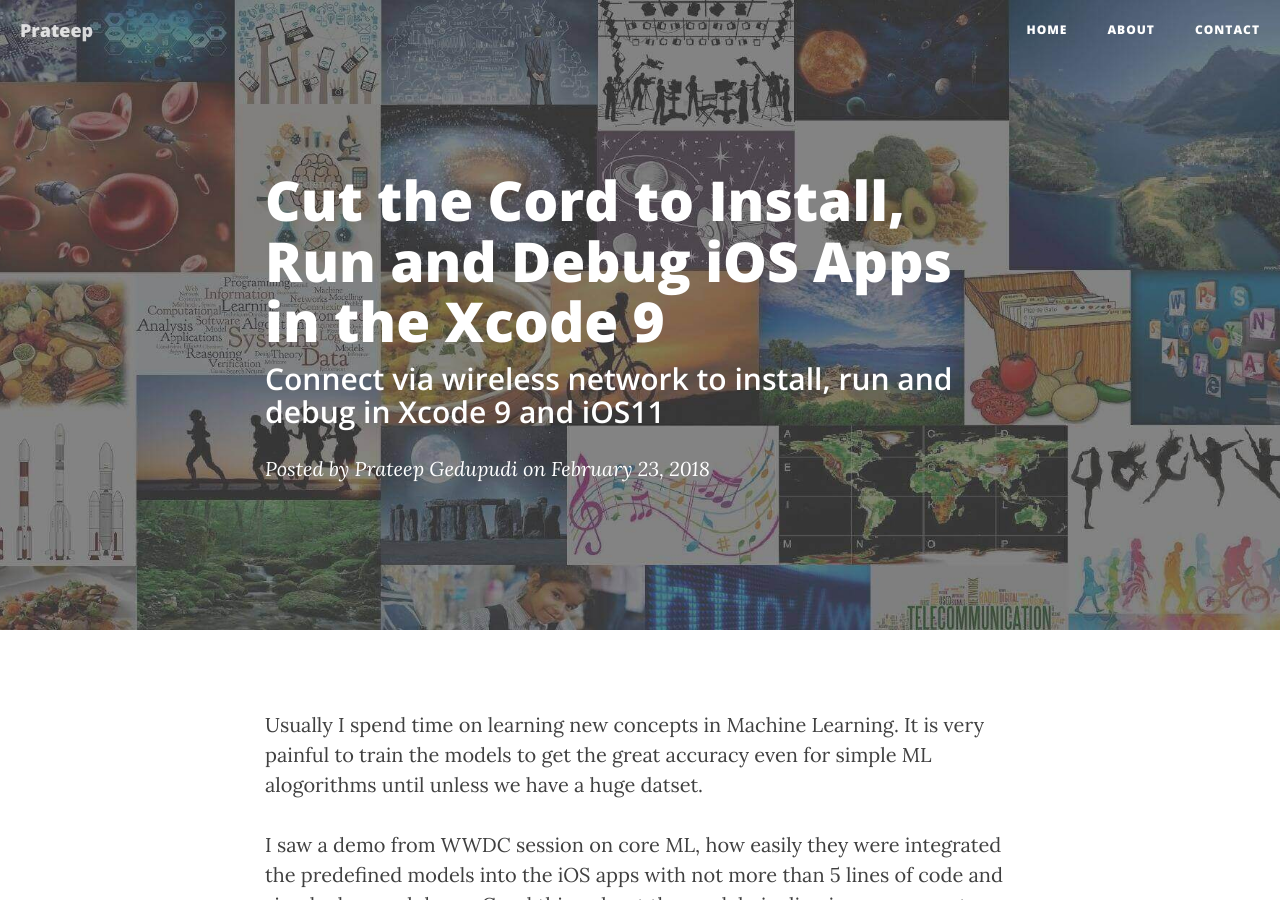
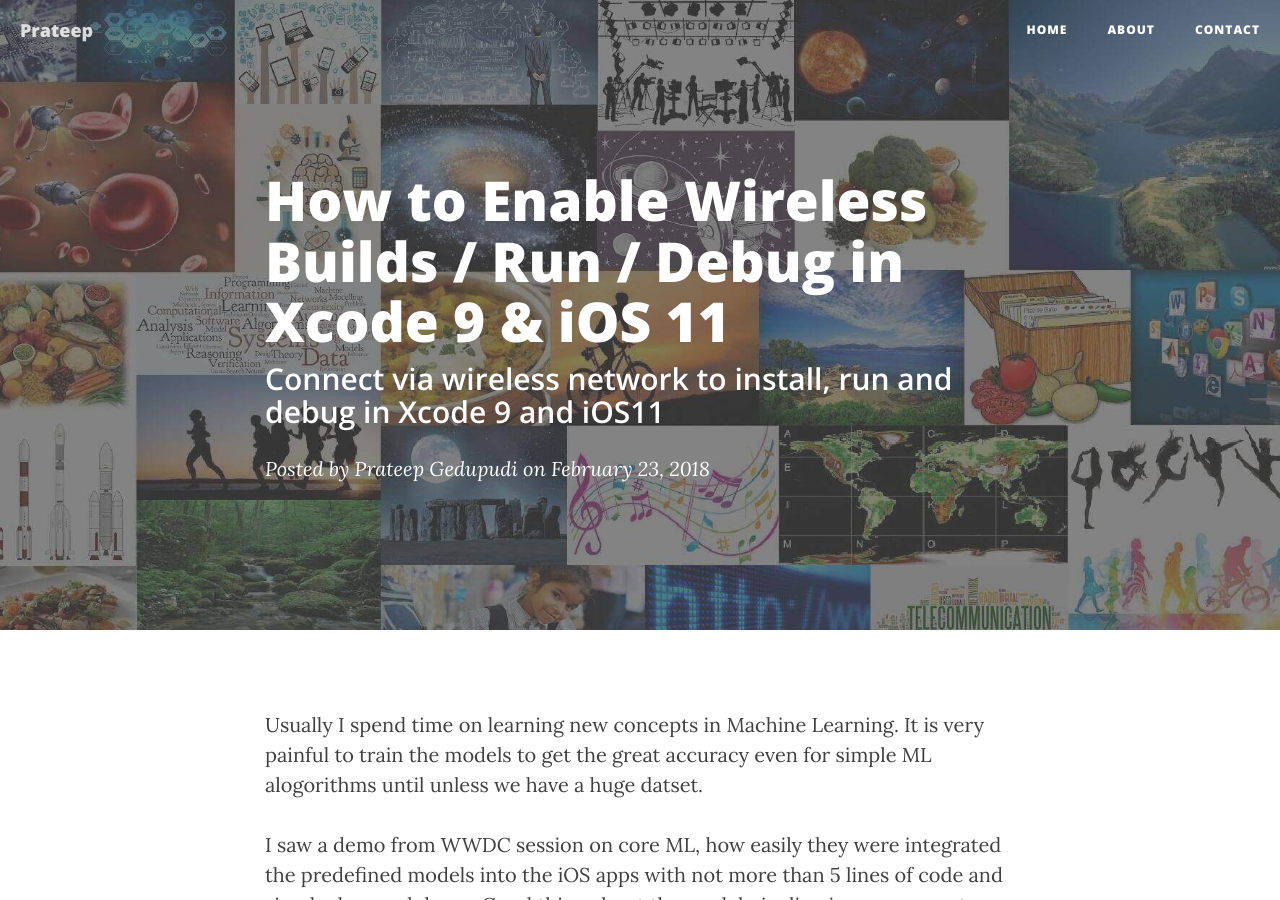
Before and after one commit to prateepgedupudi/prateepgedupudi.github.io, a Jekyll site: the page built from _posts/2018-02-23-cut-the-cord-to-install-run-and-debug-ios-apps-in-the-xcode-9-x.md, in a window 1280 px wide and 900 px high. Built offline with Jekyll 4.4.1, drawn with Linux system fonts in a browser that asks for light colours; nearby versions of some CDN libraries; a script that is not in the unit is left out.

Commit message:
Update Post “2018-02-23-cut-the-cord-to-install-run-and-debug-ios-apps-in-the-xcode-9-x”

```diff
--- a/_posts/2018-02-23-cut-the-cord-to-install-run-and-debug-ios-apps-in-the-xcode-9-x.md
+++ b/_posts/2018-02-23-cut-the-cord-to-install-run-and-debug-ios-apps-in-the-xcode-9-x.md
@@ -1,6 +1,6 @@
 ---
 layout: post
-title: 'Cut the Cord to Install, Run and Debug iOS Apps in the Xcode 9'
+title: How to Enable Wireless Builds / Run / Debug in Xcode 9 & iOS 11
 subtitle: 'Connect via wireless network  to install, run and debug in Xcode 9 and iOS11 '
 date: 2018-02-23T17:27:35.812Z
 author: prateep_gedupudi
```
